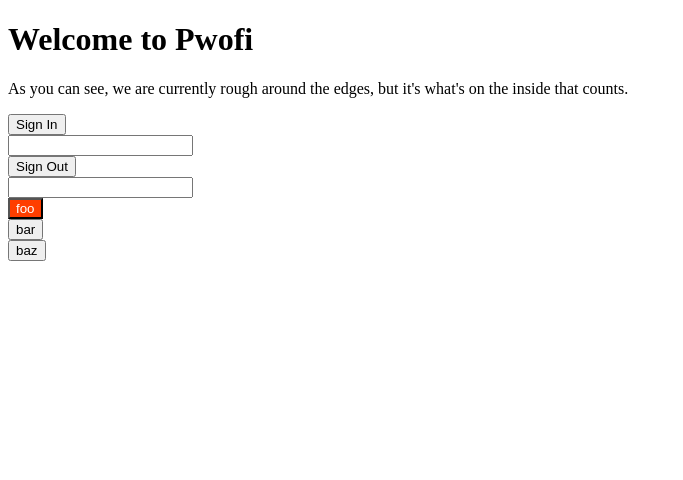
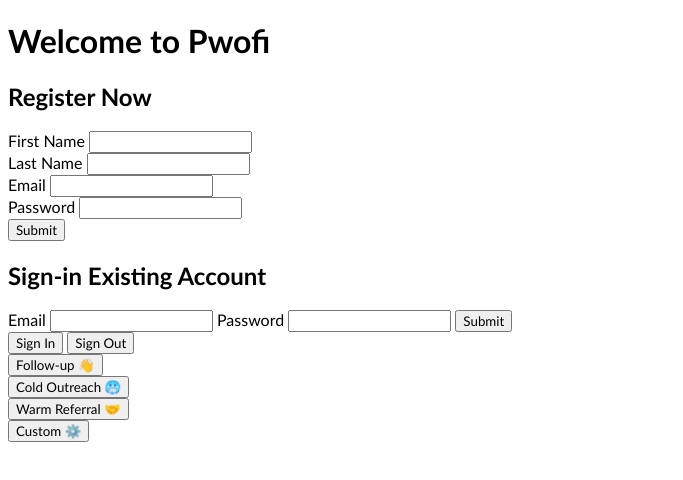
Before and after one commit to alexgerdisch/pwofisvelte, a SvelteKit app: page / in a window 1280 px wide. Shown: the top 480 px of the page, without its empty margins (0-683 px from the left). Built offline with nearby package versions, Linux system fonts and the light colour scheme.

Commit message:
Component updates

```diff
--- a/src/routes/+page.svelte
+++ b/src/routes/+page.svelte
@@ -1,15 +1,23 @@
 <script>
     import Button from "./Button.svelte";
     import ActionBar from "./ActionBar.svelte";
+    import RegisterForm from "./RegisterForm.svelte";
+    import LoginForm from "./LoginForm.svelte";
 </script>
 
 <h1>Welcome to Pwofi</h1>
-<p>
-    As you can see, we are currently rough around the edges, but it's what's on
-    the inside that counts.
-</p>
+
+<RegisterForm />
+<LoginForm />
 
 <Button name="Sign In" />
 <Button name="Sign Out" />
 
 <ActionBar />
+
+<style>
+    :global(*) {
+        font-family:'Gill Sans', 'Gill Sans MT', Calibri, 'Trebuchet MS', sans-serif
+    }
+
+</style>
--- a/src/routes/ActionBar.svelte
+++ b/src/routes/ActionBar.svelte
@@ -1,20 +1,24 @@
 <script>
-    let current = "foo";
+    let current = "Follow-Up 👋";
 </script>
 
 <button
-    class={current === "foo" ? "selected" : ""}
-    on:click={() => (current = "foo")}>foo</button
+    class={current === "Follow-up 👋" ? "selected" : ""}
+    on:click={() => (current = "Follow-up 👋")}>Follow-up 👋</button
 >
 
 <button
-    class={current === "bar" ? "selected" : ""}
-    on:click={() => (current = "bar")}>bar</button
+    class={current === "Cold Outreach 🥶" ? "selected" : ""}
+    on:click={() => (current = "Cold Outreach 🥶")}>Cold Outreach 🥶</button
 >
 
 <button
-    class={current === "baz" ? "selected" : ""}
-    on:click={() => (current = "baz")}>baz</button
+    class={current === "Warm Referral 🤝" ? "selected" : ""}
+    on:click={() => (current = "Warm Referral 🤝")}>Warm Referral 🤝</button
+>
+<button
+    class={current === "Custom ⚙️" ? "selected" : ""}
+    on:click={() => (current = "Custom ⚙️")}>Custom ⚙️</button
 >
 
 <style>
@@ -23,7 +27,7 @@
     }
 
     .selected {
-        background-color: #ff3e00;
+        background-color: #225b50;
         color: white;
     }
 </style>
--- a/src/routes/Button.svelte
+++ b/src/routes/Button.svelte
@@ -1,11 +1,6 @@
 <script>
     export let name;
 
-    const signIn = () => {};
 </script>
 
 <button>{name}</button>
-
-<form>
-    <input type="text" class="" />
-</form>
--- /dev/null
+++ b/src/routes/LoginForm.svelte
@@ -0,0 +1,25 @@
+<script>
+    let email;
+    let password;
+
+    const logIn = () => {
+        // Send login request to Firebase Auth
+    }
+
+</script>
+
+<h2>Sign-in Existing Account</h2>
+
+<form on:submit|preventDefault={logIn}>
+    <label for="email">Email</label>
+    <input type="email" id="email" name="email" bind:value={email}>
+    <label for="password">Password</label>
+    <input type="password" id="password" name="password" bind:value={password}>
+    <input type="submit" value="Submit">
+</form>
+
+<style>
+
+
+
+</style>
--- /dev/null
+++ b/src/routes/RegisterForm.svelte
@@ -0,0 +1,36 @@
+<script>
+    let firstName;
+    let lastName;
+    let email;
+    let password;
+
+    const register = () => {
+        // Send registration data to Firestore
+    }
+
+</script>
+
+<h2>Register Now</h2>
+
+<form on:submit|preventDefault={register}>
+
+    <label for="fName">First Name</label>
+    <input type="text" id="first-name" name="fName" bind:value={firstName}>
+<br />
+    <label for="lName">Last Name</label>
+    <input type="text" id="last-name" name="lName" bind:value={lastName}>
+<br />
+    <label for="email">Email</label>
+    <input type="email" id="email" name="email" bind:value={email}>
+<br />
+    <label for="password">Password</label>
+    <input type="password" id="password" name="password" bind:value={password}>
+<br />
+    <input type="submit" value="Submit">
+</form>
+
+<style>
+
+
+
+</style>
```
